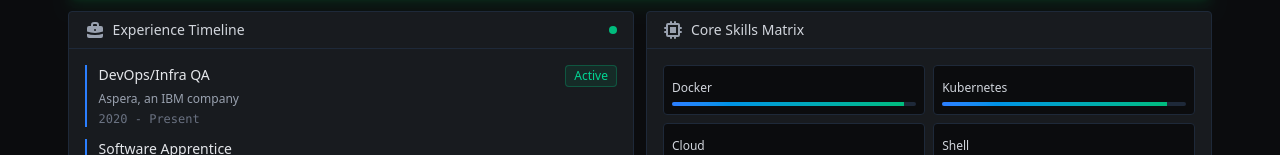
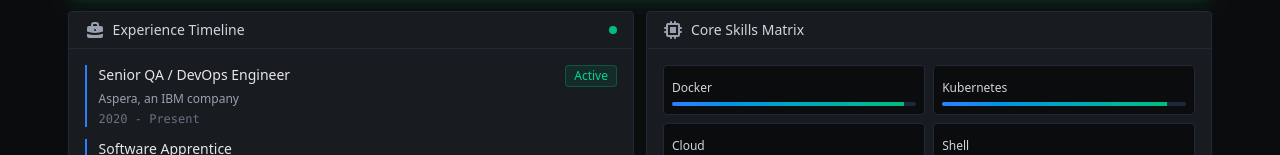
Before and after one commit to dremerten/pub-site, a React (Vite) app: page /overview in a window 1280 px wide. Shown: the part 1029-1184 px from the top of the page. Built offline with nearby package versions, Linux system fonts and the light colour scheme; the HTML template or start-up script is replaced by a standard one.

Commit message:
update role (#11)
Co-authored-by: Andre Merten <dremer415@gmail.com>

```diff
--- a/src/data/resume.js
+++ b/src/data/resume.js
@@ -2,7 +2,7 @@ import {Activity, BookOpenText, CircleUser, MapPin} from "lucide-react";
 
 export const personalInfo = {
   name: "Andreas Merten",
-  role: "DevOps/Infra QA Engineer",
+  role: "Senior QA / DevOps Engineer Engineer",
   summary: [
     "I'm a DevOps-focused Infrastructure QA Engineer with 6+ years of experience building secure, reproducible QA/Dev environments and automating legacy and cloud systems using Kubernetes, Docker, Terraform, and Ansible. I have hands-on experience testing and managing Kubernetes clusters, as well as cloud infrastructure across AWS, Azure, and GCP. As the point engineer for DISA and FISC compliance environments, I've developed strong sysadmin expertise across DNS, networking, SMTP, LDAP, Active Directory, Linux, and Windows Server. I'm currently studying for the Certified Kubernetes Administrator (CKA) exam.",
     "I have a strong QA testing mindset and consistently look for inefficiencies and areas for improvement to make both myself and the broader team more productive. While working in QA, I designed and built a continuous deployment infrastructure that allows QA and development engineers to quickly spin up and install new builds for testing and development purposes. Over the years, this system has saved the team hundreds of hours and significantly improved our ability to deliver high-quality software, often leading to QA sign-off multiple days ahead of schedule on several product releases.",
@@ -33,7 +33,7 @@ export const coreSkills = [
 export const experienceData = [
   {
     company: "Aspera, an IBM company",
-    position: "DevOps/Infra QA",
+    position: "Senior QA / DevOps Engineer",
     years: "2020 - Present",
     status: "Active",
     highlights: [
```
